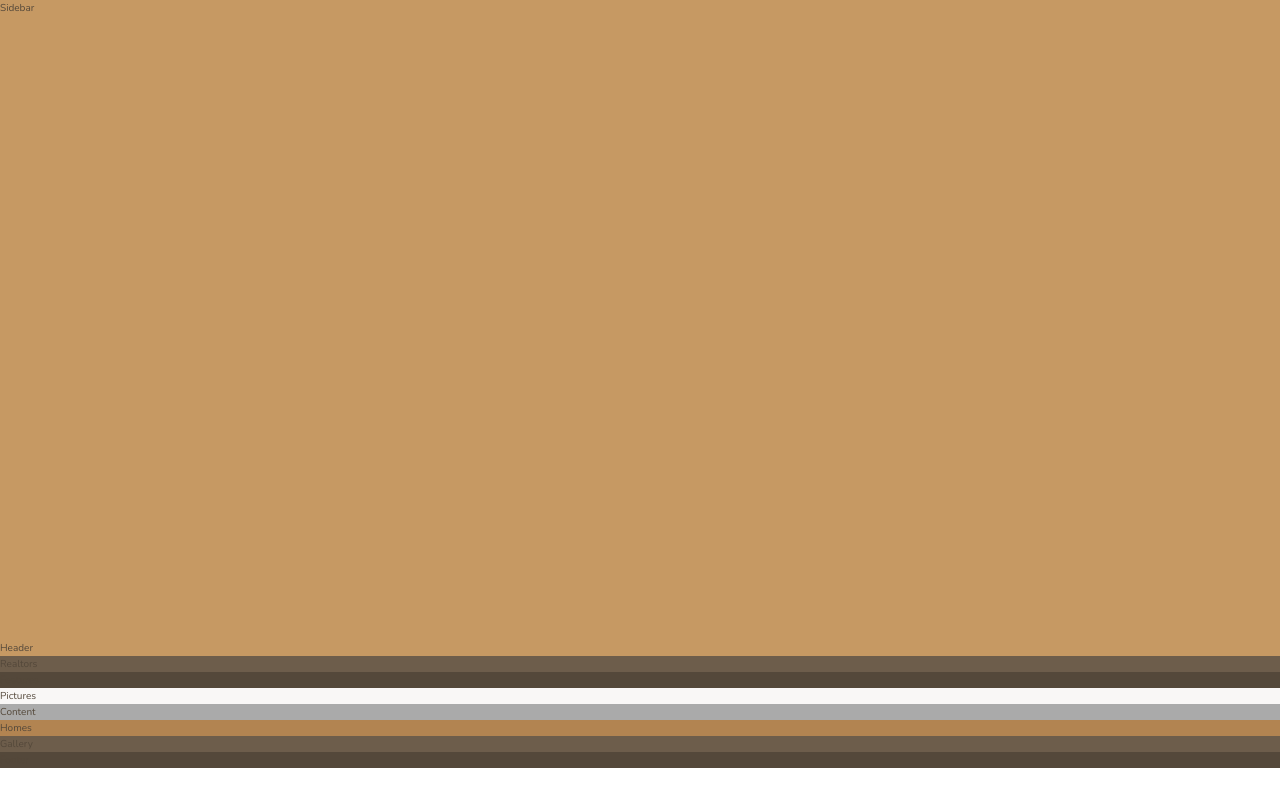
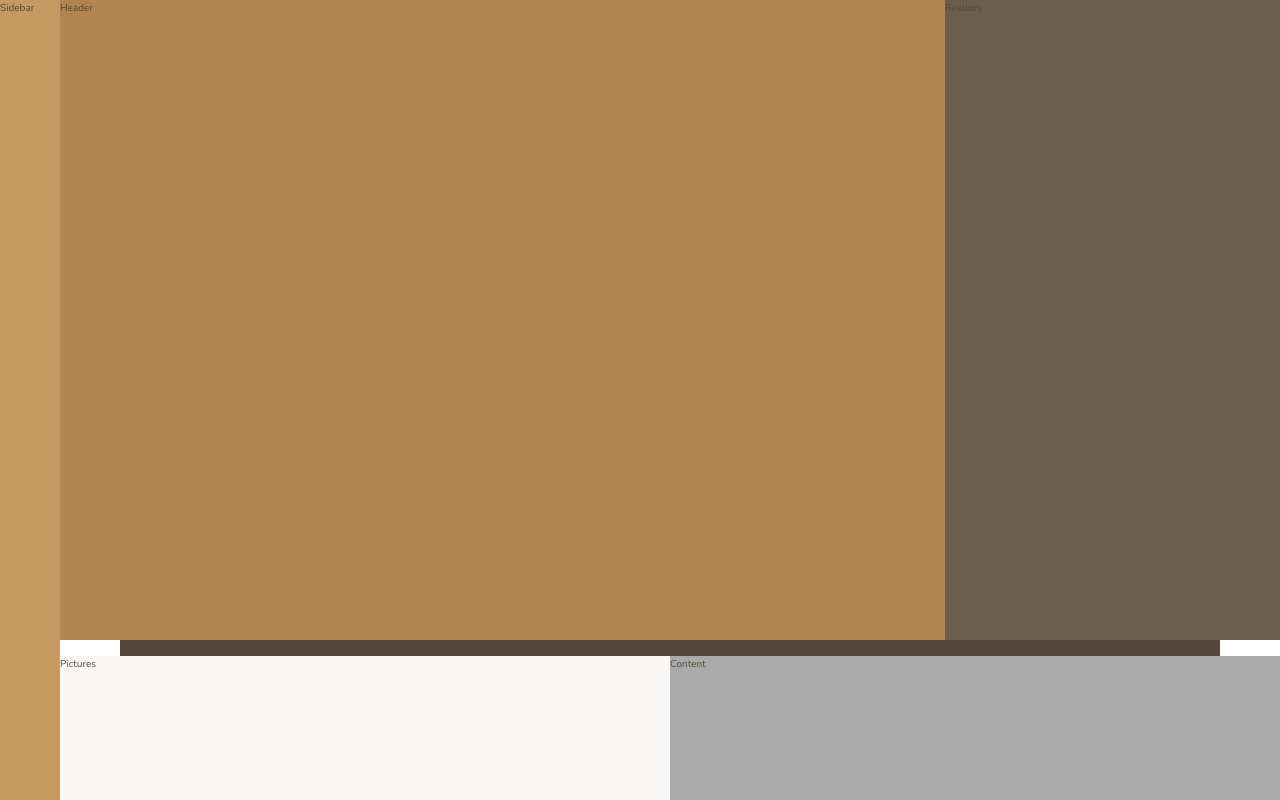
Before and after one commit to KrishnaMoorthy12/advanced-css, a website: page nexter/index.html in a window 1280 px wide. Shown: the top 800 px of the page. Drawn offline with nearby package versions, Linux system fonts and the light colour scheme.

Commit message:
added basic layout

```diff
--- a/nexter/index.html
+++ b/nexter/index.html
@@ -10,7 +10,7 @@
     <link rel="stylesheet" href="css/main.min.css">
     <link rel="shortcut icon" type="image/png" href="img/favicon.png">
 
-    <title>nexter &mdash; your home, your freedom</title>
+    <title>nexter &ndash; your home, your freedom</title>
 </head>
 
 <body class="container">
--- a/nexter/sass/_base.scss
+++ b/nexter/sass/_base.scss
@@ -39,5 +39,6 @@ body {
 
 .container {
   display: grid;
-  grid-template-rows: 80vh min-content
+  grid-template-rows: 80vh min-content 40vw repeat(3, min-content);
+  grid-template-columns: [sidebar-start] 6rem [sidebar-end full-start] minmax(6rem, 1fr) [center-start] repeat(8, [col-start] minmax(min-content, 14rem) [col-end]) [center-end] minmax(6rem, 1fr) [full-end];
 }
--- a/nexter/sass/_features.scss
+++ b/nexter/sass/_features.scss
@@ -1,3 +1,4 @@
 .features {
   background-color: $color-grey-dark-1;
+  grid-column: center-start / center-end;
 }
--- a/nexter/sass/_footer.scss
+++ b/nexter/sass/_footer.scss
@@ -1,3 +1,4 @@
 .footer {
   background-color: $color-grey-dark-1;
+  grid-column: full-start / full-end;
 }
--- a/nexter/sass/_gallery.scss
+++ b/nexter/sass/_gallery.scss
@@ -1,3 +1,4 @@
 .gallery {
   background-color: $color-grey-dark-2;
+  grid-column: full-start / full-end;
 }
--- a/nexter/sass/_header.scss
+++ b/nexter/sass/_header.scss
@@ -1,3 +1,4 @@
 .header {
-  background-color: $color-primary;
+  background-color: $color-primary-dark;
+  grid-column: full-start / col-end 6;
 }
--- a/nexter/sass/_homes.scss
+++ b/nexter/sass/_homes.scss
@@ -1,3 +1,4 @@
 .homes {
   background-color: $color-primary-dark;
+  grid-column: center-start / center-end;
 }
--- a/nexter/sass/_realtors.scss
+++ b/nexter/sass/_realtors.scss
@@ -1,3 +1,4 @@
 .realtors {
   background-color: $color-grey-dark-2;
+  grid-column: col-start 7 / full-end;
 }
--- a/nexter/sass/_sidebar.scss
+++ b/nexter/sass/_sidebar.scss
@@ -1,3 +1,5 @@
 .sidebar {
   background-color: $color-primary;
+  grid-column: sidebar-start / sidebar-end;
+  grid-row: 1 / -1;
 }
--- a/nexter/sass/_story.scss
+++ b/nexter/sass/_story.scss
@@ -1,9 +1,11 @@
 .story {
   &__pictures {
     background-color: $color-grey-light-1;
+    grid-column: full-start / col-end 4;
   }
 
   &__content {
     background-color: $color-grey-light-2;
+    grid-column: col-start 5 / full-end;
   }
 }
```
Also changed, not shown: nexter/css/main.css, nexter/css/main.min.css.
